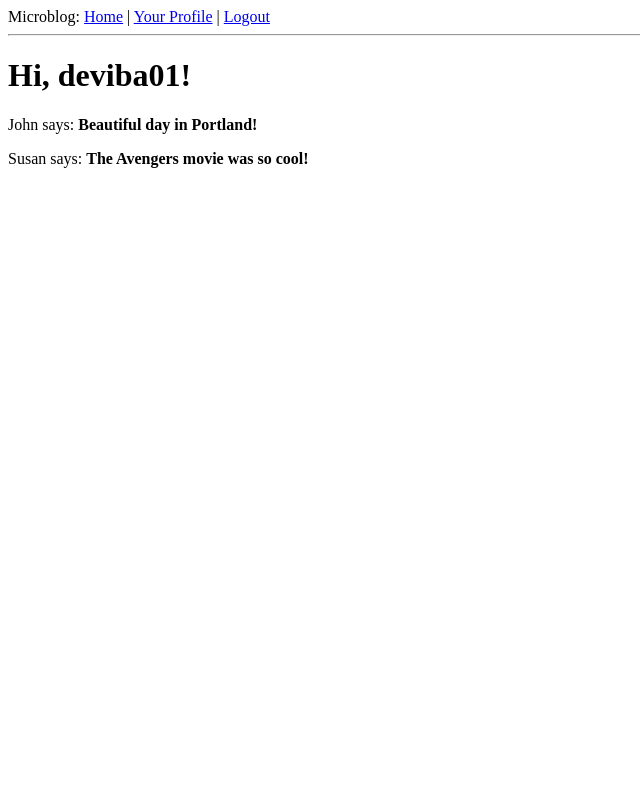
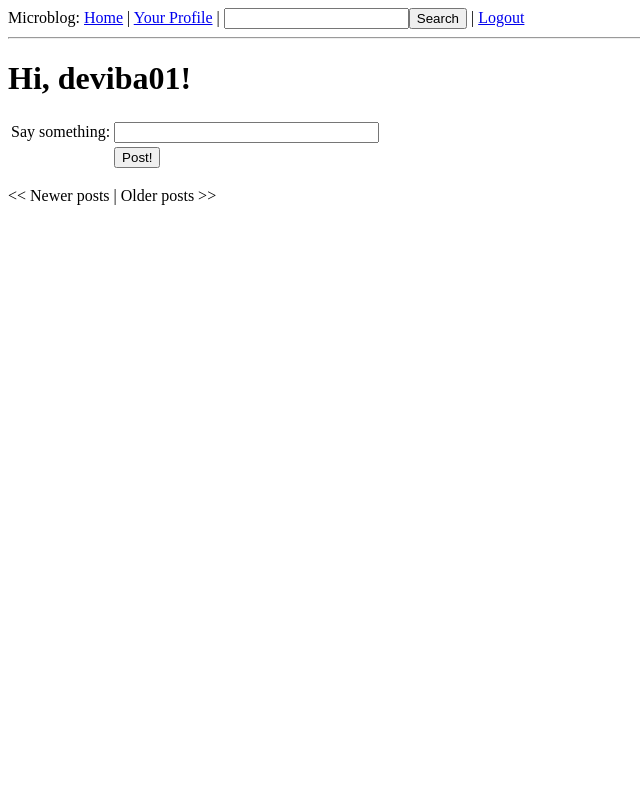
Before and after one commit to deviba01/SkillsConnect, a Flask app: page / in a window 1280 px wide. Shown: the whole page, without its empty margins (0-640 px from the left). Run offline with Flask 2, Linux system fonts and the light colour scheme; a user stored in the database is signed in; data comes from the database, SQL or seed files in the repository; both versions use the stored data as it was after the commit; parts of the project's set-up code (start-up, migrations or seed data) failed here and were passed over.

Commit message:
Search button is in but not working

```diff
--- a/app/forms.py
+++ b/app/forms.py
@@ -28,3 +28,11 @@ class EditForm(Form):
                                         'Please choose another one.')
             return False
         return True
+
+
+class PostForm(Form):
+    post = StringField('post', validators=[DataRequired()])
+
+
+class SearchForm(Form):
+    search = StringField('search', validators=[DataRequired()])
--- a/app/models.py
+++ b/app/models.py
@@ -1,11 +1,21 @@
+from hashlib import md5
 from app import db
-from hashlib import md5
+from app import app
+
+import sys
+if sys.version_info >= (3, 0):
+    enable_search = False
+else:
+    enable_search = True
+    import flask.ext.whooshalchemy as whooshalchemy
 
 
-followers = db.Table('followers',
+followers = db.Table(
+    'followers',
     db.Column('follower_id', db.Integer, db.ForeignKey('user.id')),
     db.Column('followed_id', db.Integer, db.ForeignKey('user.id'))
 )
+
 
 class User(db.Model):
     id = db.Column(db.Integer, primary_key=True)
@@ -21,40 +31,6 @@ class User(db.Model):
                                backref=db.backref('followers', lazy='dynamic'),
                                lazy='dynamic')
 
-    def follow(self, user):
-        if not self.is_following(user):
-            self.followed.append(user)
-            return self
-
-    def unfollow(self, user):
-        if self.is_following(user):
-            self.followed.remove(user)
-            return self
-
-    def is_following(self, user):
-        return self.followed.filter(followers.c.followed_id == user.id).count() > 0
-
-    def is_authenticated(self):
-    	return True
-
-    def is_active(self):
-    	return True
-
-    def is_anonymous(self):
-    	return False
-
-    def get_id(self):
-    	try:
-    		return unicode(self.id)
-    	except NameError:
-    		return str(self.id)
-
-    def __repr__(self):
-        return '<User %r>' % (self.nickname)
-
-    def avatar(self, size):
-        return 'http://www.gravatar.com/avatar/%s?d=monsterid&s=%d' % (md5(self.email.encode('utf-8')).hexdigest(), size)
-
     @staticmethod
     def make_unique_nickname(nickname):
         if User.query.filter_by(nickname=nickname).first() is None:
@@ -67,11 +43,60 @@ class User(db.Model):
             version += 1
         return new_nickname
 
+    def is_authenticated(self):
+        return True
+
+    def is_active(self):
+        return True
+
+    def is_anonymous(self):
+        return False
+
+    def get_id(self):
+        try:
+            return unicode(self.id)  # python 2
+        except NameError:
+            return str(self.id)  # python 3
+
+    def avatar(self, size):
+        return 'http://www.gravatar.com/avatar/%s?d=monsterid&s=%d' % \
+            (md5(self.email.encode('utf-8')).hexdigest(), size)
+
+    def follow(self, user):
+        if not self.is_following(user):
+            self.followed.append(user)
+            return self
+
+    def unfollow(self, user):
+        if self.is_following(user):
+            self.followed.remove(user)
+            return self
+
+    def is_following(self, user):
+        return self.followed.filter(
+            followers.c.followed_id == user.id).count() > 0
+
+    def followed_posts(self):
+        return Post.query.join(
+            followers, (followers.c.followed_id == Post.user_id)).filter(
+                followers.c.follower_id == self.id).order_by(
+                    Post.timestamp.desc())
+
+    def __repr__(self):
+        return '<User %r>' % (self.nickname)
+
+
 class Post(db.Model):
-    id = db.Column(db.Integer, primary_key = True)
+    __searchable__ = ['body']
+
+    id = db.Column(db.Integer, primary_key=True)
     body = db.Column(db.String(140))
     timestamp = db.Column(db.DateTime)
     user_id = db.Column(db.Integer, db.ForeignKey('user.id'))
 
     def __repr__(self):
         return '<Post %r>' % (self.body)
+
+
+if enable_search:
+    whooshalchemy.whoosh_index(app, Post)
--- a/app/templates/base.html
+++ b/app/templates/base.html
@@ -1,9 +1,9 @@
 <html>
   <head>
     {% if title %}
-    <title>{{ title }} - SkillsConnect</title>
+    <title>{{ title }} - microblog</title>
     {% else %}
-    <title>SkillsConnect</title>
+    <title>microblog</title>
     {% endif %}
   </head>
   <body>
@@ -11,6 +11,7 @@
         <a href="{{ url_for('index') }}">Home</a>
         {% if g.user.is_authenticated() %}
         | <a href="{{ url_for('user', nickname=g.user.nickname) }}">Your Profile</a>
+        | <form style="display: inline;" action="{{ url_for('search') }}" method="post" name="search">{{ g.search_form.hidden_tag() }}{{ g.search_form.search(size=20) }}<input type="submit" value="Search"></form>
         | <a href="{{ url_for('logout') }}">Logout</a>
         {% endif %}
     </div>
--- a/app/templates/index.html
+++ b/app/templates/index.html
@@ -1,7 +1,30 @@
+<!-- extend base layout -->
 {% extends "base.html" %}
-{% block content%}
-    <h1>Hi, {{ user.nickname }}!</h1>
-    {% for post in posts %}
-    <div><p>{{ post.author.nickname }} says: <b>{{ post.body }}</b></p></div>
+
+{% block content %}
+    <h1>Hi, {{g.user.nickname}}!</h1>
+    <form action="" method="post" name="post">
+        {{ form.hidden_tag() }}
+        <table>
+            <tr>
+                <td>Say something:</td>
+                <td>{{ form.post(size=30, maxlength=140) }}</td>
+                <td>
+                {% for error in form.errors.post %}
+                <span style="color: red;">[{{ error }}]</span><br>
+                {% endfor %}
+                </td>
+            </tr>
+            <tr>
+                <td></td>
+                <td><input type="submit" value="Post!"></td>
+                <td></td>
+            </tr>
+        </table>
+    </form>
+    {% for post in posts.items %}
+        {% include 'post.html' %}
     {% endfor %}
+    {% if posts.has_prev %}<a href="{{ url_for('index', page=posts.prev_num) }}"><< Newer posts</a>{% else %}<< Newer posts{% endif %} |
+    {% if posts.has_next %}<a href="{{ url_for('index', page=posts.next_num) }}">Older posts >></a>{% else %}Older posts >>{% endif %}
 {% endblock %}
--- a/app/views.py
+++ b/app/views.py
@@ -3,8 +3,9 @@ from flask.ext.login import login_user, logout_user, current_user, \
     login_required
 from datetime import datetime
 from app import app, db, lm, oid
-from .forms import LoginForm, EditForm
-from .models import User
+from .forms import LoginForm, EditForm, PostForm, SearchForm
+from .models import User, Post
+from config import POSTS_PER_PAGE, MAX_SEARCH_RESULTS
 
 
 @lm.user_loader
@@ -19,26 +20,37 @@ def before_request():
         g.user.last_seen = datetime.utcnow()
         db.session.add(g.user)
         db.session.commit()
+        g.search_form = SearchForm()
 
 
-@app.route('/')
-@app.route('/index')
+@app.errorhandler(404)
+def not_found_error(error):
+    return render_template('404.html'), 404
+
+
+@app.errorhandler(500)
+def internal_error(error):
+    db.session.rollback()
+    return render_template('500.html'), 500
+
+
+@app.route('/', methods=['GET', 'POST'])
+@app.route('/index', methods=['GET', 'POST'])
+@app.route('/index/<int:page>', methods=['GET', 'POST'])
 @login_required
-def index():
-    user = g.user
-    posts = [
-        {
-            'author': {'nickname': 'John'},
-            'body': 'Beautiful day in Portland!'
-        },
-        {
-            'author': {'nickname': 'Susan'},
-            'body': 'The Avengers movie was so cool!'
-        }
-    ]
+def index(page=1):
+    form = PostForm()
+    if form.validate_on_submit():
+        post = Post(body=form.post.data, timestamp=datetime.utcnow(),
+                    author=g.user)
+        db.session.add(post)
+        db.session.commit()
+        flash('Your post is now live!')
+        return redirect(url_for('index'))
+    posts = g.user.followed_posts().paginate(page, POSTS_PER_PAGE, False)
     return render_template('index.html',
                            title='Home',
-                           user=user,
+                           form=form,
                            posts=posts)
 
 
@@ -67,8 +79,12 @@ def after_login(resp):
         nickname = resp.nickname
         if nickname is None or nickname == "":
             nickname = resp.email.split('@')[0]
+        nickname = User.make_unique_nickname(nickname)
         user = User(nickname=nickname, email=resp.email)
         db.session.add(user)
+        db.session.commit()
+        # make the user follow him/herself
+        db.session.add(user.follow(user))
         db.session.commit()
     remember_me = False
     if 'remember_me' in session:
@@ -85,16 +101,14 @@ def logout():
 
 
 @app.route('/user/<nickname>')
+@app.route('/user/<nickname>/<int:page>')
 @login_required
-def user(nickname):
+def user(nickname, page=1):
     user = User.query.filter_by(nickname=nickname).first()
     if user is None:
         flash('User %s not found.' % nickname)
         return redirect(url_for('index'))
-    posts = [
-        {'author': user, 'body': 'Test post #1'},
-        {'author': user, 'body': 'Test post #2'}
-    ]
+    posts = user.posts.paginate(page, POSTS_PER_PAGE, False)
     return render_template('user.html',
                            user=user,
                            posts=posts)
@@ -111,16 +125,64 @@ def edit():
         db.session.commit()
         flash('Your changes have been saved.')
         return redirect(url_for('edit'))
-    else:
+    elif request.method != "POST":
         form.nickname.data = g.user.nickname
         form.about_me.data = g.user.about_me
     return render_template('edit.html', form=form)
 
-@app.errorhandler(404)
-def not_found_error(error):
-    return render_template('404.html'), 404
 
-@app.errorhandler(500)
-def internal_error(error):
-    db.session.rollback()
-    return render_template('500.html'), 500
+@app.route('/follow/<nickname>')
+@login_required
+def follow(nickname):
+    user = User.query.filter_by(nickname=nickname).first()
+    if user is None:
+        flash('User %s not found.' % nickname)
+        return redirect(url_for('index'))
+    if user == g.user:
+        flash('You can\'t follow yourself!')
+        return redirect(url_for('user', nickname=nickname))
+    u = g.user.follow(user)
+    if u is None:
+        flash('Cannot follow ' + nickname + '.')
+        return redirect(url_for('user', nickname=nickname))
+    db.session.add(u)
+    db.session.commit()
+    flash('You are now following ' + nickname + '!')
+    return redirect(url_for('user', nickname=nickname))
+
+
+@app.route('/unfollow/<nickname>')
+@login_required
+def unfollow(nickname):
+    user = User.query.filter_by(nickname=nickname).first()
+    if user is None:
+        flash('User %s not found.' % nickname)
+        return redirect(url_for('index'))
+    if user == g.user:
+        flash('You can\'t unfollow yourself!')
+        return redirect(url_for('user', nickname=nickname))
+    u = g.user.unfollow(user)
+    if u is None:
+        flash('Cannot unfollow ' + nickname + '.')
+        return redirect(url_for('user', nickname=nickname))
+    db.session.add(u)
+    db.session.commit()
+    flash('You have stopped following ' + nickname + '.')
+    return redirect(url_for('user', nickname=nickname))
+
+
+@app.route('/search', methods=['POST'])
+@login_required
+def search():
+    if not g.search_form.validate_on_submit():
+        return redirect(url_for('index'))
+    return redirect(url_for('search_results', query=g.search_form.search.data))
+
+
+@app.route('/search_results/<query>')
+@login_required
+def search_results(query):
+    results = Post.query.whoosh_search(query, MAX_SEARCH_RESULTS).all()
+    return render_template('search_results.html',
+                           query=query,
+                           results=results)
```
Also changed, not shown: app/templates/user.html (+12 -2 lines), config.py (+11 -5 lines), app.db.
